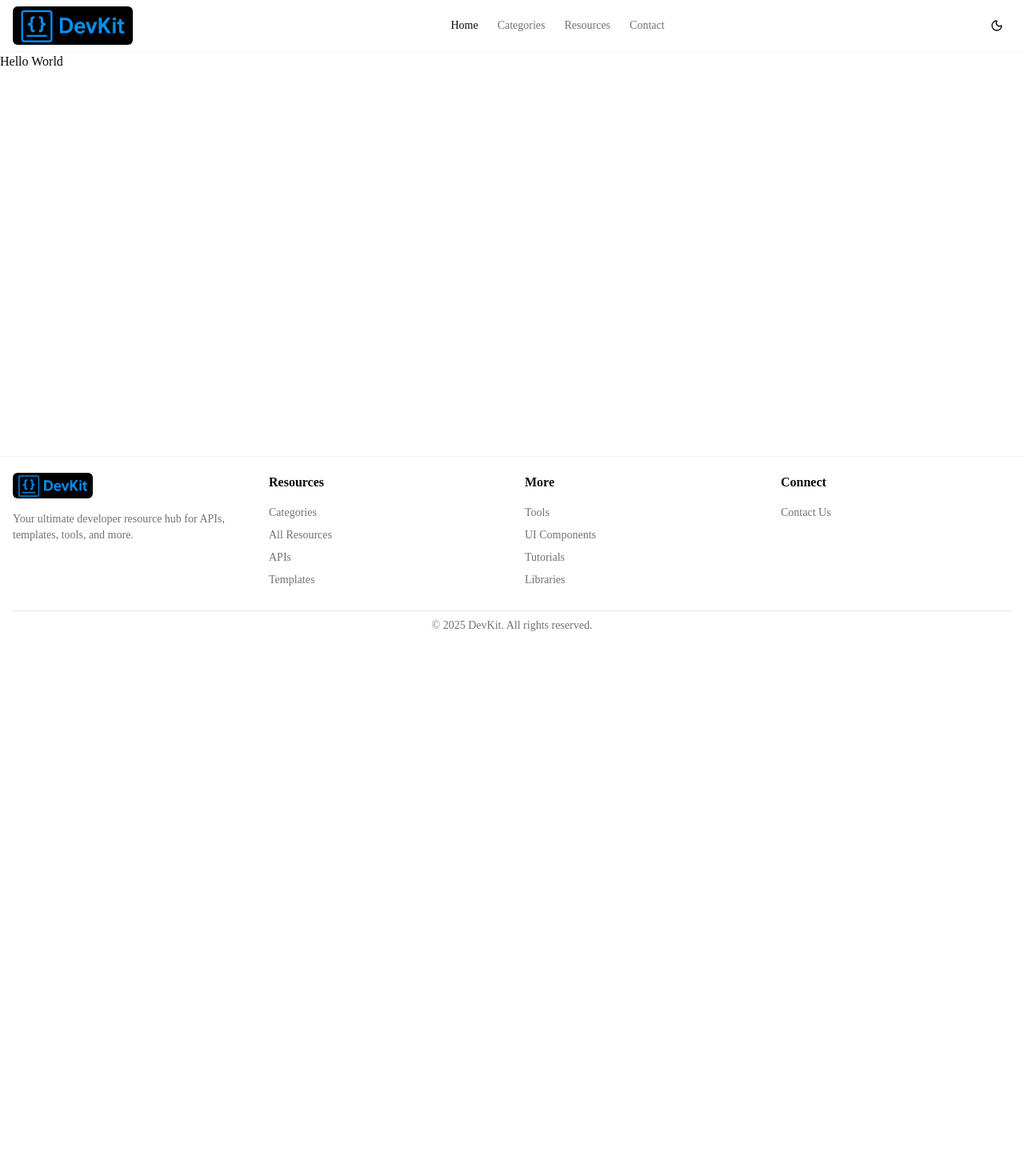
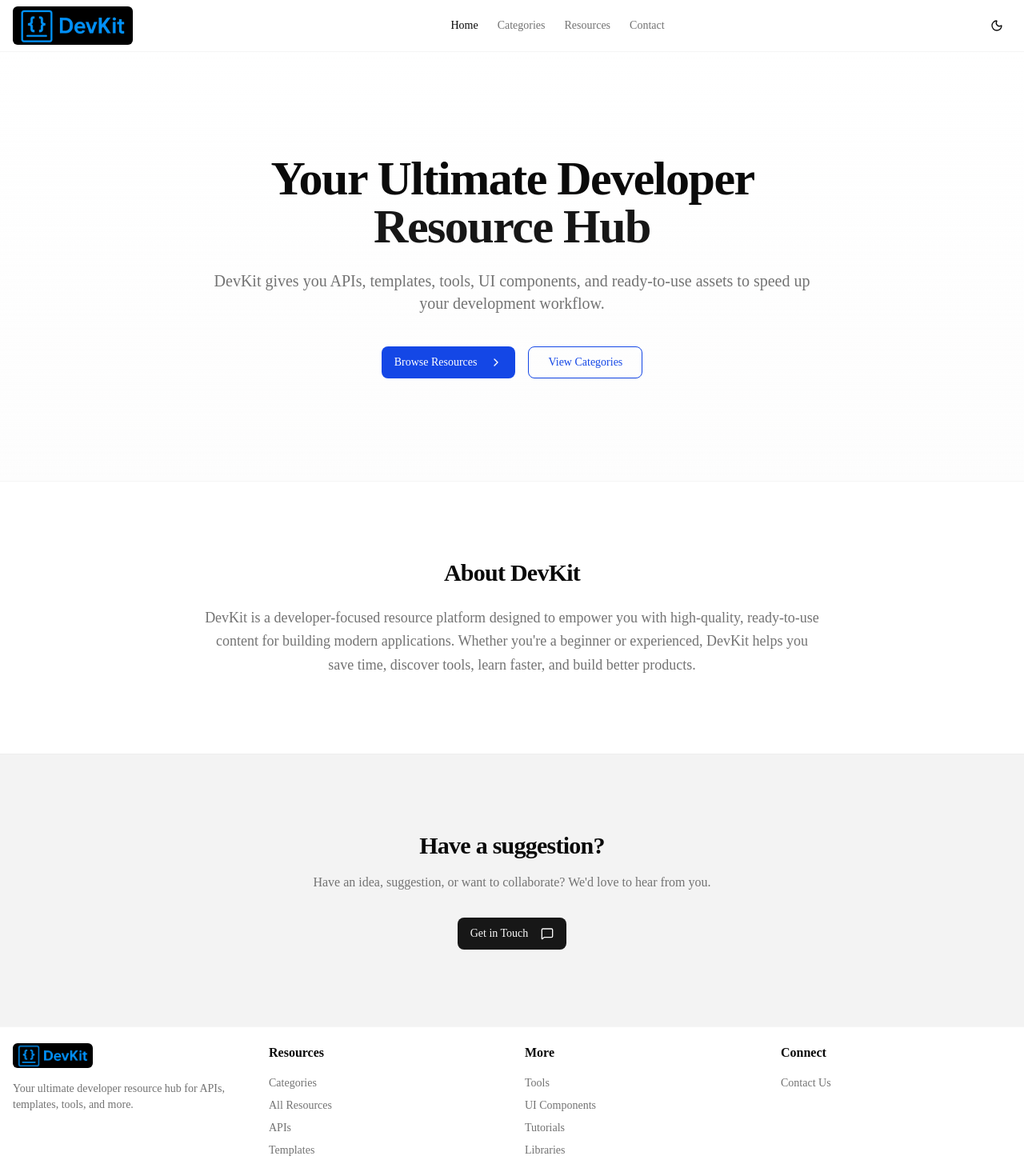
Before and after one commit to DevKit-Org/devkit, a Next.js app: page / in a window 1280 px wide. Shown: the top 1470 px of the page at 80% size. Before the commit the page ends 800 px from the top, so only its background shows below. Built offline with nearby package versions, Linux system fonts and the light colour scheme.

Commit message:
Redesign homepage with hero, about, and CTA sections
Replaces the basic homepage with a new layout featuring a hero section, about section, and call-to-action. Adds styled buttons and links for navigation, improving user engagement and visual appeal.

```diff
--- a/app/(public)/page.tsx
+++ b/app/(public)/page.tsx
@@ -1,9 +1,88 @@
-// import Link from "next/link";
+import Link from "next/link";
+// import { createClient } from "@/lib/supabase/server";
+import { Button } from "@/components/ui/button";
+// import { ResourceCard } from "@/components/resource-card";
+// import { CategoryCard } from "@/components/category-card";
+import { Icons } from "@/components/icons";
+// import type { Category, Resource } from "@/lib/types";
 
 export default async function HomePage() {
   return (
     <div className="flex flex-col">
-      <h1>Hello World</h1>
+      {/* Hero Section */}
+      <section className="relative overflow-hidden border-b border-border/40 bg-gradient-to-b from-background to-muted/20">
+        <div className=" w-full px-4 py-24 md:py-32">
+          <div className="mx-auto max-w-3xl text-center">
+            <h1 className="text-balance text-4xl font-bold tracking-tight sm:text-5xl md:text-6xl">
+              Your Ultimate Developer{" "}
+              <span className="text-primary">Resource Hub</span>
+            </h1>
+            <p className="mt-6 text-pretty text-lg text-muted-foreground md:text-xl">
+              DevKit gives you APIs, templates, tools, UI components, and
+              ready-to-use assets to speed up your development workflow.
+            </p>
+            <div className="mt-10 flex flex-col items-center justify-center gap-4 sm:flex-row">
+              <Button
+                asChild
+                size="lg"
+                className="w-full sm:w-auto bg-blue-700 text-white flex items-center justify-center hover:bg-blue-800"
+              >
+                <Link href="/resources">
+                  Browse Resources
+                  <Icons.chevronRight className="ml-2 h-4 w-4" />
+                </Link>
+              </Button>
+              <Button
+                asChild
+                variant="outline"
+                size="lg"
+                className="w-full sm:w-auto bg-transparent border flex items-center justify-center border-blue-700 text-blue-700 hover:bg-blue-700 hover:text-white"
+              >
+                <Link href="/categories">View Categories</Link>
+              </Button>
+            </div>
+          </div>
+        </div>
+        {/* Decorative grid background */}
+        <div className="absolute inset-0 -z-10 h-full w-full bg-[linear-gradient(to_right,hsl(var(--border))_1px,transparent_1px),linear-gradient(to_bottom,hsl(var(--border))_1px,transparent_1px)] bg-[size:4rem_4rem] [mask-image:radial-gradient(ellipse_60%_50%_at_50%_0%,#000_70%,transparent_110%)]" />
+      </section>
+
+      {/* About Section */}
+      <section className="w-full px-4 py-16 md:py-24">
+        <div className="mx-auto max-w-3xl text-center">
+          <h2 className="text-2xl font-bold tracking-tight md:text-3xl">
+            About DevKit
+          </h2>
+          <p className="mt-6 text-pretty text-lg text-muted-foreground leading-relaxed">
+            DevKit is a developer-focused resource platform designed to empower
+            you with high-quality, ready-to-use content for building modern
+            applications. Whether you&apos;re a beginner or experienced, DevKit
+            helps you save time, discover tools, learn faster, and build better
+            products.
+          </p>
+        </div>
+      </section>
+
+      {/* CTA Section */}
+      <section className="border-t border-border/40 bg-primary/5">
+        <div className="w-full px-4 py-16 md:py-24">
+          <div className="mx-auto max-w-2xl text-center">
+            <h2 className="text-2xl font-bold tracking-tight md:text-3xl">
+              Have a suggestion?
+            </h2>
+            <p className="mt-4 text-muted-foreground">
+              Have an idea, suggestion, or want to collaborate? We&apos;d love
+              to hear from you.
+            </p>
+            <Button asChild size="lg" className="mt-8">
+              <Link href="/contact">
+                Get in Touch
+                <Icons.messageSquare className="ml-2 h-4 w-4" />
+              </Link>
+            </Button>
+          </div>
+        </div>
+      </section>
     </div>
   );
 }
```
